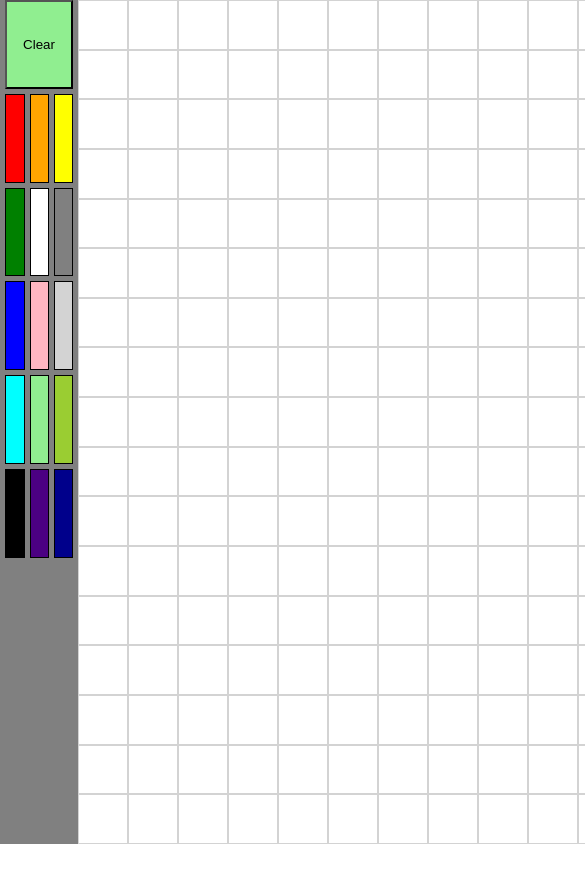
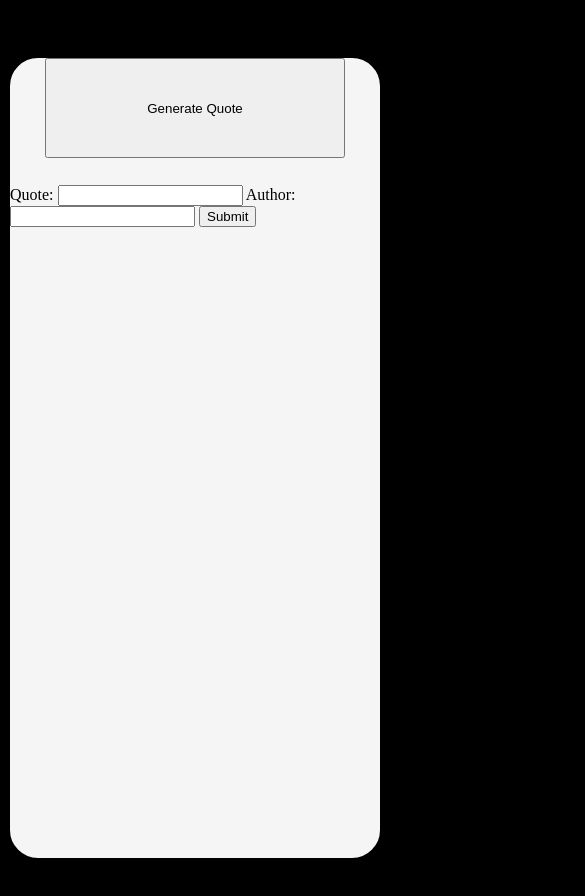
Before and after one commit to lotanh/Mini-project-colors, a plain HTML site: page index.html in a window 390 px wide. Shown: the top 896 px of the page, 585 px wide, since content can reach past the window. Before the commit the page ends 844 px from the top, so only its background shows below. Drawn offline with Linux system fonts and the light colour scheme.

Commit message:
Added files

```diff
--- a/index.html
+++ b/index.html
@@ -5,15 +5,27 @@
     <meta http-equiv="X-UA-Compatible" content="IE=edge">
     <meta name="viewport" content="width=device-width, initial-scale=1.0">
     <link rel="stylesheet" href="style.css">
-    <title>Mini project</title>
+    <title>Document</title>
 </head>
 <body>
     <div id="big">
-        <div id="side-bar">
-            <button type="button" id="btn">Clear</button>
-        </div>
-        <div id= "main"></div>
+        <section id="box">
+            <button id="btn" type="submit">Generate Quote</button>
+            <div id="text">
+                <p1 id="words"></p1>
+                <h4 id="name"></h4>
+            </div>
+            <form id="form-box">
+                <label for="fname">Quote:</label>
+                <input type="text" id="quote-box" name="quote">
+                <label for="lname">Author:</label>
+                <input type="text" id="author-box" name="author">
+                <input type="submit" value="Submit" id="btn-form">
+              </form>
+        </section>
     </div>
+
+
     <script src="script.js"></script>
 </body>
 </html>
--- a/script.js
+++ b/script.js
@@ -1,74 +1,80 @@
-let sideDiv = document.getElementById('side-bar')
-let mainDiv = document.getElementById('main')
-let colors = ['red' , 'orange' , 'yellow' , 'green', 'white', 'gray', 'blue', 'lightpink', 'lightgray', 'cyan' , 'lightgreen', 'yellowgreen', 'black', 'indigo', 'darkblue']
-let btn = document.getElementById('btn')
-let currentColor
-let isDrawing = false;
+const quotes = [
+    {
+        id:0,
+        author: " Nelson Mandela",
+        quote: "The greatest glory in living lies not in never falling, but in rising every time we fall."
+    },
+    {
+        id : 1,
+        author : " Walt Disney",
+        quote : "The way to get started is to quit talking and begin doing."
+    },
+    {
+        id : 2,
+        author : " Steve Jobs",
+        quote : "Your time is limited, so don't waste it living someone else's life. Don't be trapped by dogma – which is living with the results of other people's thinking."
+    },
+    {
+        id : 3,
+        author : " Eleanor Roosevelt",
+        quote : "If life were predictable it would cease to be life, and be without flavor."
+    },
+    {
+        id : 4,
+        author : " Franklin D. Roosevelt",
+        quote : "When you reach the end of your rope, tie a knot in it and hang on."
+    },
+    {
+        id : 5,
+        author : " Margaret Mead",
+        quote : "Always remember that you are absolutely unique. Just like everyone else."
+    },
+    {
+        id : 6,
+        author : " Aristotle",
+        quote : "It is during our darkest moments that we must focus to see the light."
+    },
+    {
+        id : 7,
+        author : " Ralph Waldo Emerson",
+        quote : "Do not go where the path may lead, go instead where there is no path and leave a trail."
+    },
+]
 
+var current = 0
+var previous = 0
+const btn = document.getElementById('btn')
+const words = document.querySelector('#words')
+const nameAuthor = document.querySelector('#name')
 
-for (let i = 0; i < colors.length; i++) {
-    let divColor = document.createElement('div');
-    let nameColor = colors[i];
-    divColor.classList.add(nameColor);
-    sideDiv.appendChild(divColor);
-    divColor.style.backgroundColor = nameColor;
-    divColor.style.padding = "1vh" ;
-    divColor.style.border = "1px solid black";
-    divColor.addEventListener('click', function(){
-        currentColor = nameColor
-        console.log(currentColor)
-        return currentColor
-    })
-}
-
-
-for (let i = 0; i < 1000; i++) {
-    let divWhite = document.createElement('div');
-    divWhite.classList.add('white');
-    divWhite.style.backgroundColor = 'white';
-    divWhite.style.width = "50px";
-    divWhite.style.padding = "1vh";
-    divWhite.style.border = "1px solid lightgrey";
-    mainDiv.appendChild(divWhite);
-
-    divWhite.addEventListener('mousedown', function() {
-        isDrawing = true;
-    });
-    divWhite.addEventListener('mousemove', function() {
-    if (isDrawing === true) {
-        divWhite.style.backgroundColor = currentColor
-    }
-    });
-    window.addEventListener('mouseup', function() {
-        if (isDrawing === true) {
-            divWhite.style.backgroundColor = " "
-          isDrawing = false;
+btn.addEventListener('click' , () => {
+    if (current < quotes.length) {
+        previous = current
+        current = Math.floor(Math.random() * 10)
+        console.log(current)
+        console.log(previous)
+        if (current === previous) {
+            current = 0
+        }else {
+            words.innerHTML = `"${quotes[current].quote}"`
+            nameAuthor.innerHTML = `${quotes[current].author}`
+            console.log(quotes[current].quote + quotes[current].author)
         }
-      });
-
-}
-btn.addEventListener('click' , function() {
-    let array = mainDiv.children
-    console.log(array)
-    for (let i = 0; i < array.length; i++) {
-        array[i].style.backgroundColor = "white";
+    }else {
+        current = 0
     }
 })
 
+const formBtn = document.querySelector('#btn-form')
+var quoteBox = document.getElementById('quote-box')
+var authorBox = document.getElementById('author-box')
+var newQuote = {}
+var i = 8
 
-    // divWhite.addEventListener('mousedown' , function() {
-    //     divWhite.style.backgroundColor = currentColor
-    // }   if (mousedown === false) {
-    //     divWhite.style.backgroundColor = " "
-    // }
-// })
-    // divWhite.addEventListener('mouseup' , function() {
-    //     if (mousedown === false) {
-    //         divWhite.style.backgroundColor = " "
-    //     }
-    // })
-    // divWhite.addEventListener('mouseover' , function() {
-    //     if (mousedown === true) {
-    //         divWhite.style.backgroundColor = currentColor
-    //     }
-    // })
+formBtn.addEventListener('click', (event) => {
+    newQuote = {id:i, author: authorBox.value, quote: quoteBox.value}
+    quotes.push(newQuote)
+    console.log(quotes)
+    i++
+    event.preventDefault()
+})
--- a/style.css
+++ b/style.css
@@ -1,38 +1,42 @@
-* {
-    margin: 0;
-    padding: 0;
-    box-sizing: border-box;
+body {
+    background-color: black;
 }
-#side-bar {
-    width: 20%;
-    height: 100vh;
-    display: grid;
-    grid-gap: 5px;
-    grid-template-columns: repeat(3, 1fr);
-    grid-template-rows: repeat(6, 1fr);
-    background-color: gray;
-    grid-column: 1 / 4;
-    padding: 0px 5px;
-    padding-bottom: 5px;
+#big {
+    width: 100%;
+    height: 900px;
+    display: flex;
+    flex-direction: row;
+    justify-content: center;
+    align-items: center;
+}
+#box {
+    background-color: whitesmoke;
+    width: 650px;
+    height: 800px;
+    border: 2px solid black;
+    display: flex;
+    flex-direction: column;
+    align-items: center;
+    border-radius: 30px;
 }
 #btn {
-    background-color: lightgreen;
-    grid-column: 1 / span 3;
+    width: 300px;
+    height: 100px;
 }
-#main {
-    width: 60%;
-    height: 100vh;
-    display: grid;
-    grid-template-columns: repeat(60 , 1fr);
-    /* padding: 5px 0px 5px 0; */
+#text {
+    padding: 0px 25px;
 }
-#big {
-    display: flex;
+#words {
+    font-size: 50px;
+    font-family: 'Courier New', Courier, monospace;
 }
-
-@media screen and (max-width: 770px) {
-    #side-bar {
-        grid-template-columns: repeat(2, 1fr);
-        grid-template-rows: repeat(9, 1fr);
-    }
+#name {
+    font-size: 20px;
+    font-family: 'Courier New', Courier, monospace;
 }
+#form-box {
+    width: auto;
+}
+.btn-form {
+    font-size: 10px;
+}
```
